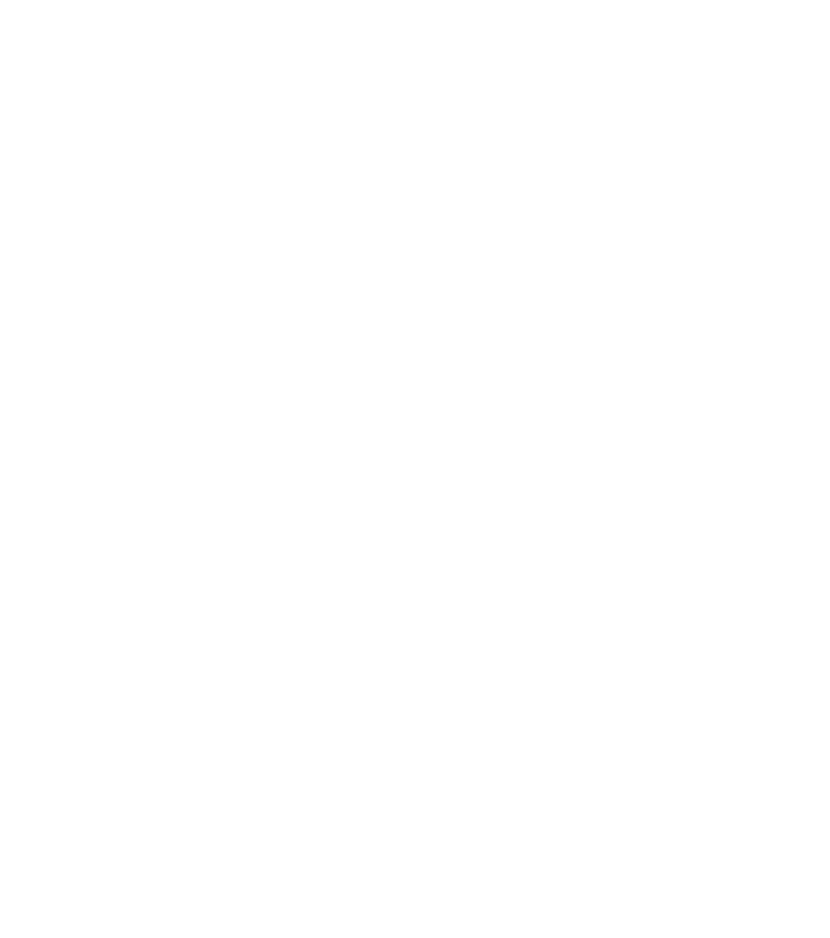
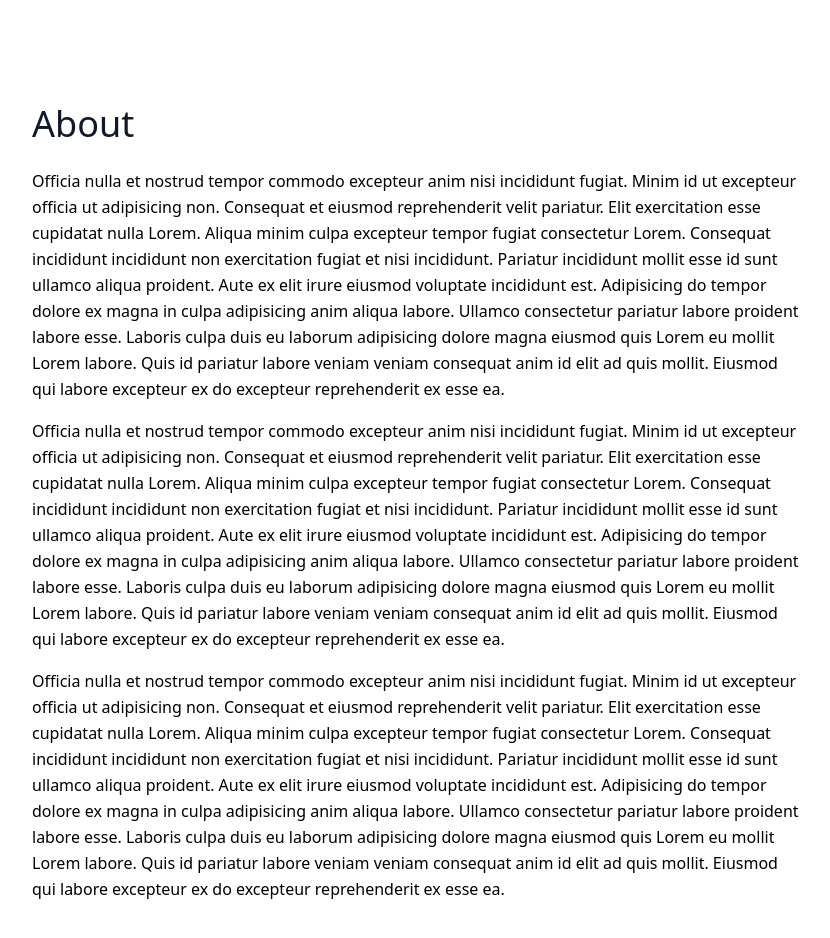
Before and after one commit to rakib3004/research-blog, a React (Create React App) app in the folder client/: page /about in a window 1280 px wide. Before the commit this address had no page. Shown: the top 938 px of the page, without its empty margins (224-1054 px from the left). Before the commit the page ends 800 px from the top, so only its background shows below. Built offline with nearby package versions, Linux system fonts and the light colour scheme.

Commit message:
add new about article and articles list page in this project

```diff
--- a/client/src/App.js
+++ b/client/src/App.js
@@ -1,4 +1,9 @@
 import Home from "./pages/Home"
+import About from "./pages/About";
+import ArticlesList  from "./pages/ArticlesList";
+import Article from "./pages/Article";
+
+
 import {BrowserRouter as Router, Route, Routes} from "react-router-dom";
 
 const App = () => {
@@ -8,6 +13,10 @@
      <div className="max-w-screen-md mx-auto pt-20">
     <Routes>
       <Route path="/" element={<Home/>}/>
+      <Route path="/about" element={<About/>}/>
+      <Route path="/articles-list" element={<ArticlesList/>}/>
+      <Route path="/article" element={<Article/>}/>
+
       </Routes>
     </div>
    </Router>
--- /dev/null
+++ b/client/src/pages/About.js
@@ -0,0 +1,58 @@
+import React from 'react'
+
+const About = () => {
+  return (
+    <div className="mb-20">
+    <h1 className="sm:text-4xl text-2xl font-blod my-6 text-gray-900">
+      About
+    </h1>
+    <p className='mx-auto leading-relaxed text-base mb-4'>
+      Officia nulla et nostrud tempor commodo excepteur anim nisi incididunt
+      fugiat. Minim id ut excepteur officia ut adipisicing non. Consequat et
+      eiusmod reprehenderit velit pariatur. Elit exercitation esse cupidatat
+      nulla Lorem. Aliqua minim culpa excepteur tempor fugiat consectetur
+      Lorem. Consequat incididunt incididunt non exercitation fugiat et nisi
+      incididunt. Pariatur incididunt mollit esse id sunt ullamco aliqua
+      proident. Aute ex elit irure eiusmod voluptate incididunt est.
+      Adipisicing do tempor dolore ex magna in culpa adipisicing anim aliqua
+      labore. Ullamco consectetur pariatur labore proident labore esse.
+      Laboris culpa duis eu laborum adipisicing dolore magna eiusmod quis
+      Lorem eu mollit Lorem labore. Quis id pariatur labore veniam veniam
+      consequat anim id elit ad quis mollit. Eiusmod qui labore excepteur ex
+      do excepteur reprehenderit ex esse ea.
+    </p>
+    <p className='mx-auto leading-relaxed text-base mb-4'>
+      Officia nulla et nostrud tempor commodo excepteur anim nisi incididunt
+      fugiat. Minim id ut excepteur officia ut adipisicing non. Consequat et
+      eiusmod reprehenderit velit pariatur. Elit exercitation esse cupidatat
+      nulla Lorem. Aliqua minim culpa excepteur tempor fugiat consectetur
+      Lorem. Consequat incididunt incididunt non exercitation fugiat et nisi
+      incididunt. Pariatur incididunt mollit esse id sunt ullamco aliqua
+      proident. Aute ex elit irure eiusmod voluptate incididunt est.
+      Adipisicing do tempor dolore ex magna in culpa adipisicing anim aliqua
+      labore. Ullamco consectetur pariatur labore proident labore esse.
+      Laboris culpa duis eu laborum adipisicing dolore magna eiusmod quis
+      Lorem eu mollit Lorem labore. Quis id pariatur labore veniam veniam
+      consequat anim id elit ad quis mollit. Eiusmod qui labore excepteur ex
+      do excepteur reprehenderit ex esse ea.
+    </p>
+    <p className='mx-auto leading-relaxed text-base mb-4'>
+      Officia nulla et nostrud tempor commodo excepteur anim nisi incididunt
+      fugiat. Minim id ut excepteur officia ut adipisicing non. Consequat et
+      eiusmod reprehenderit velit pariatur. Elit exercitation esse cupidatat
+      nulla Lorem. Aliqua minim culpa excepteur tempor fugiat consectetur
+      Lorem. Consequat incididunt incididunt non exercitation fugiat et nisi
+      incididunt. Pariatur incididunt mollit esse id sunt ullamco aliqua
+      proident. Aute ex elit irure eiusmod voluptate incididunt est.
+      Adipisicing do tempor dolore ex magna in culpa adipisicing anim aliqua
+      labore. Ullamco consectetur pariatur labore proident labore esse.
+      Laboris culpa duis eu laborum adipisicing dolore magna eiusmod quis
+      Lorem eu mollit Lorem labore. Quis id pariatur labore veniam veniam
+      consequat anim id elit ad quis mollit. Eiusmod qui labore excepteur ex
+      do excepteur reprehenderit ex esse ea.
+    </p>
+  </div>
+  )
+}
+
+export default About;
--- /dev/null
+++ b/client/src/pages/Article.js
@@ -0,0 +1,13 @@
+import React from "react";
+
+const Article = () => {
+  return (
+    <div>
+      <h1 className="sm:text-4xl text-2xl font-blod my-6 text-gray-900">
+        This is a article
+      </h1>
+    </div>
+  );
+};
+
+export default Article;
--- /dev/null
+++ b/client/src/pages/ArticlesList.js
@@ -0,0 +1,11 @@
+import React from 'react'
+
+const ArticlesList = () => {
+  return (
+    <h1 className="sm:text-4xl text-2xl font-blod my-6 text-gray-900">
+      Articles
+    </h1>
+  )
+}
+
+export default ArticlesList;
```
